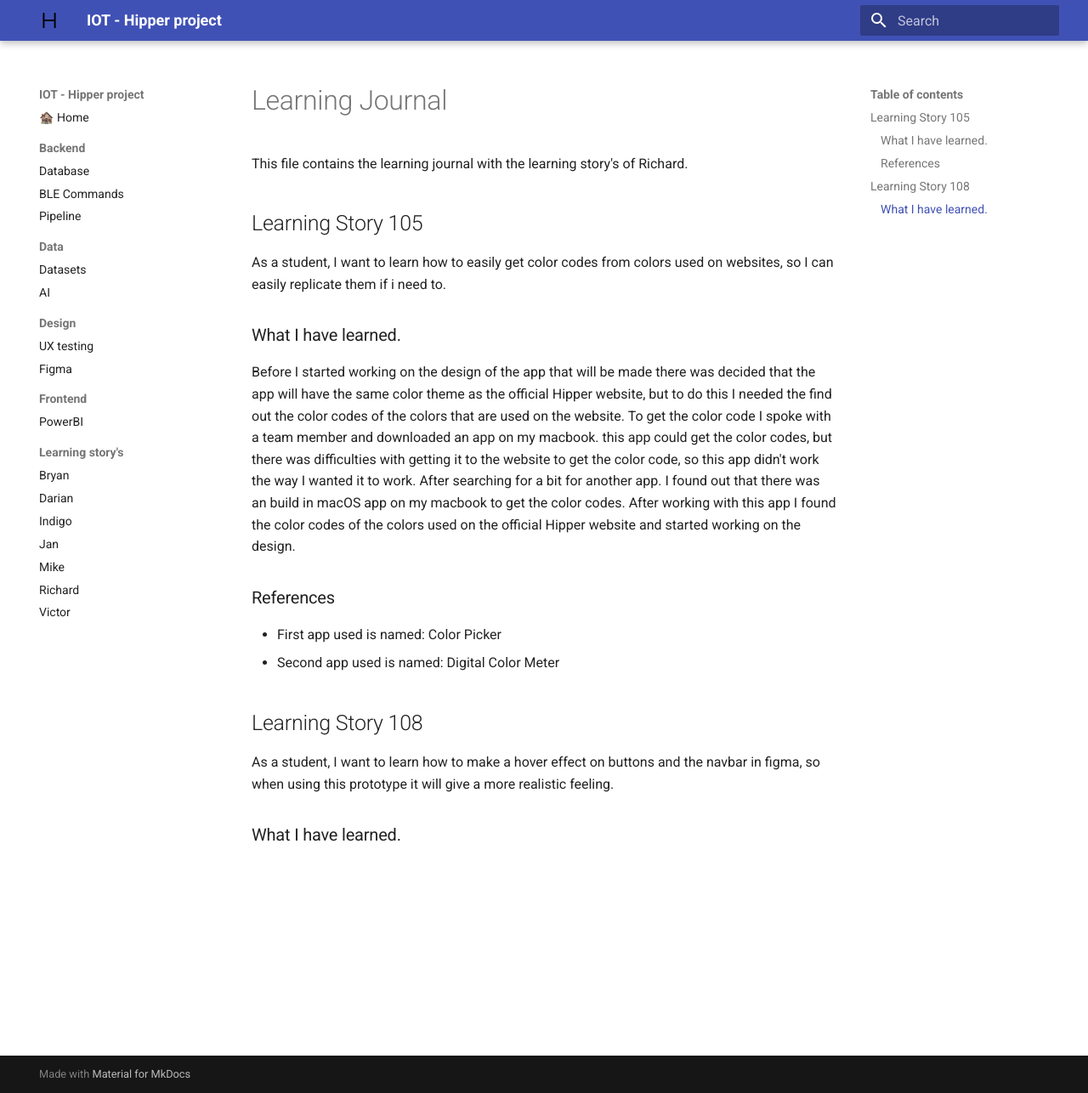
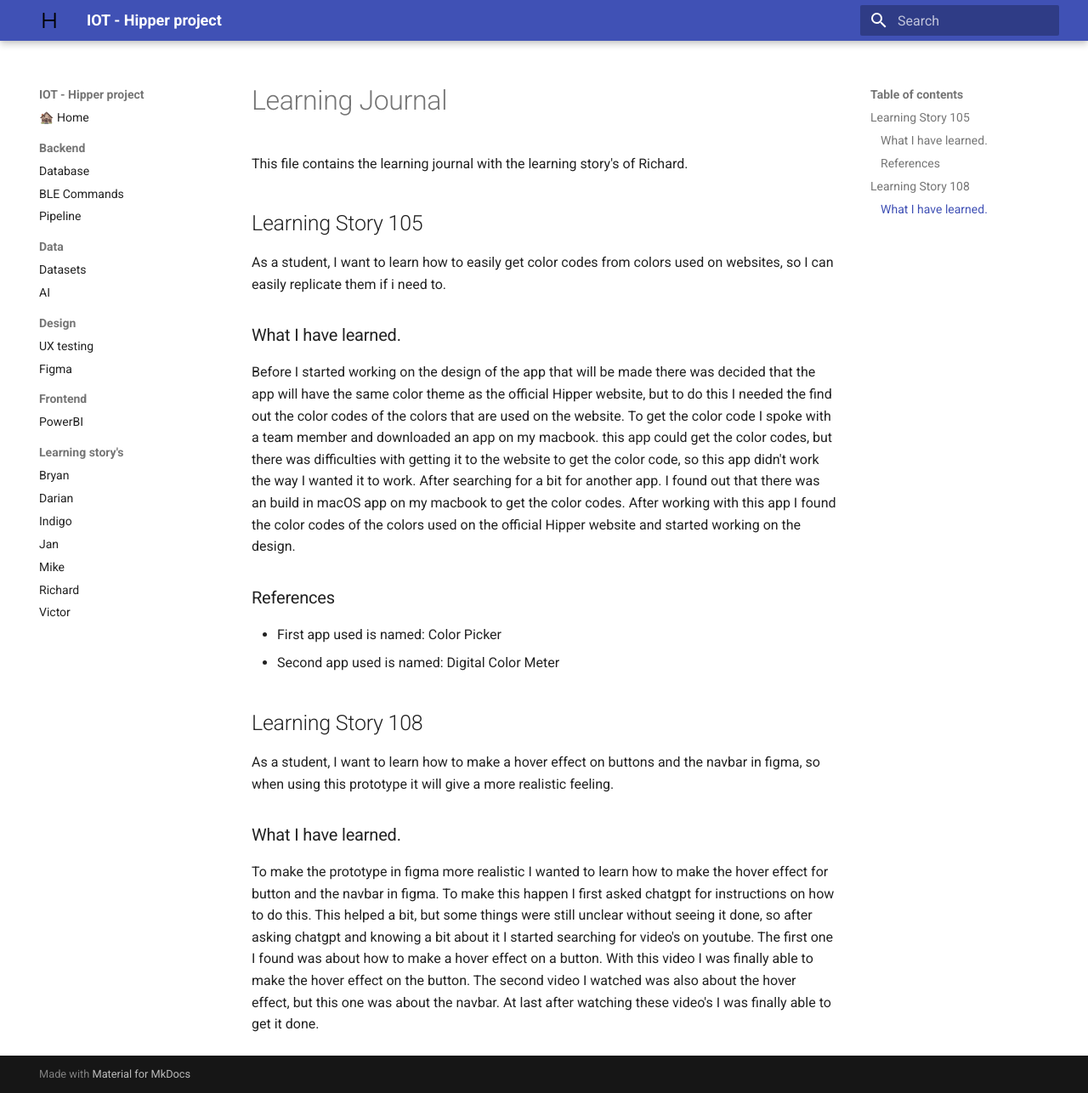
Before and after one commit to Vic-Warden/Digital-Life-Hipper-Monitoring, an MkDocs documentation site: the page built from docs/learning/journalRichard.md, in a window 1280 px wide and 1286 px high. Shown: the whole window at 85% size. Built offline with MkDocs 1.6.1 and Material for MkDocs 9.7.7, drawn with Linux system fonts in a browser that asks for light colours.

Commit message:
docs: what i have learned.

```diff
--- a/docs/learning/journalRichard.md
+++ b/docs/learning/journalRichard.md
@@ -15,3 +15,4 @@ Before I started working on the design of the app that will be made there was de
 As a student, I want to learn how to make a hover effect on buttons and the navbar in figma, so when using this prototype it will give a more realistic feeling.
 
 ### What I have learned.
+To make the prototype in figma more realistic I wanted to learn how to make the hover effect for button and the navbar in figma. To make this happen I first asked chatgpt for instructions on how to do this. This helped a bit, but some things were still unclear without seeing it done, so after asking chatgpt and knowing a bit about it I started searching for video's on youtube. The first one I found was about how to make a hover effect on a button. With this video I was finally able to make the hover effect on the button. The second video I watched was also about the hover effect, but this one was about the navbar. At last after watching these video's I was finally able to get it done.
```
